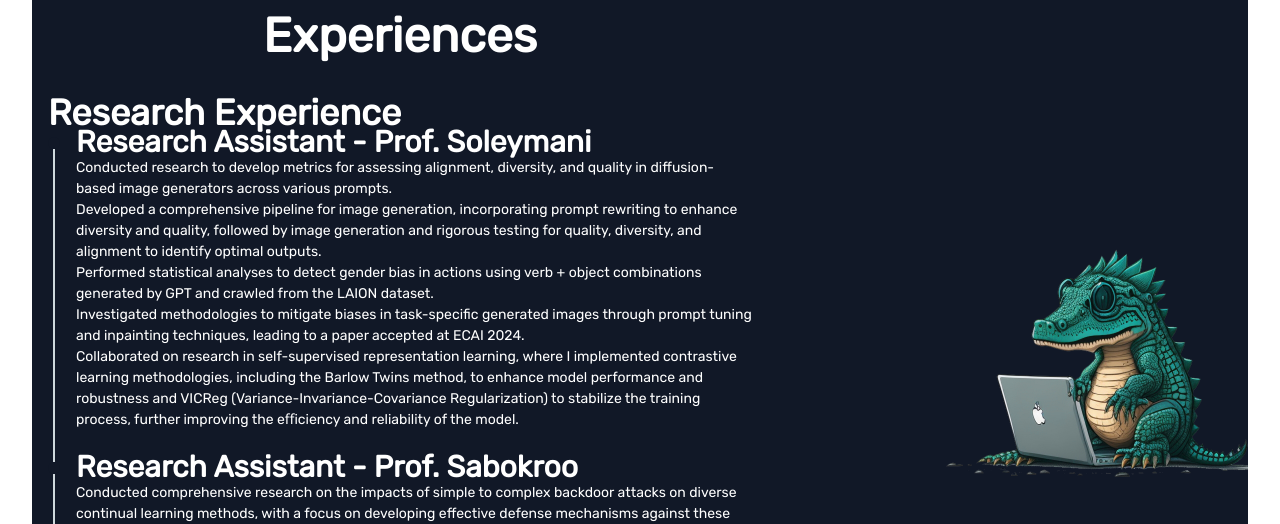
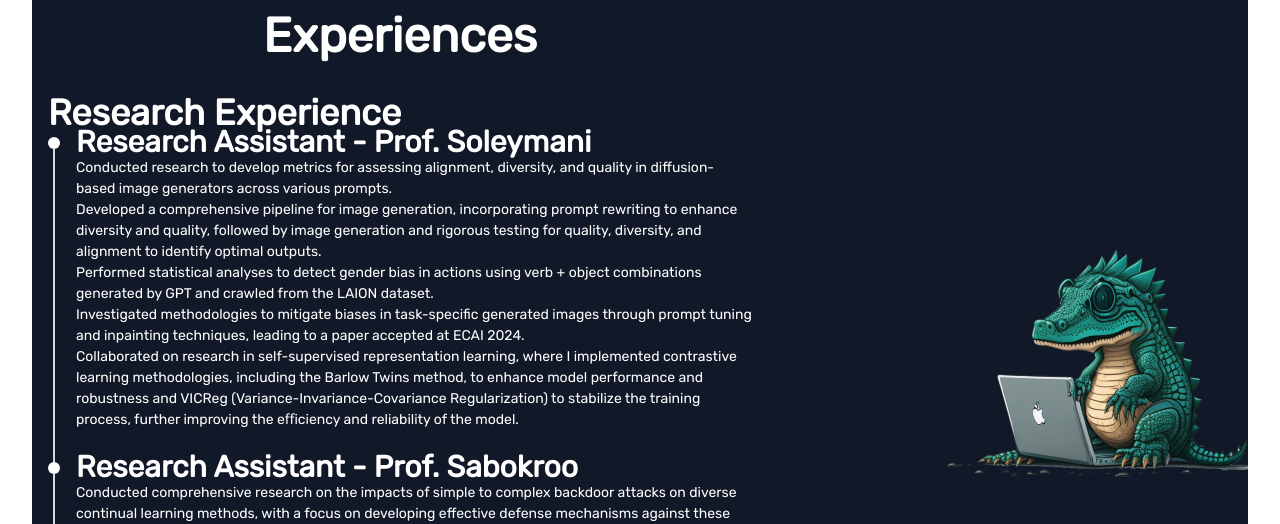
Before and after one commit to AlisaLC/alisalc.github.io, a React (Vite) app: page / in a window 1280 px wide. Shown: the part 2020-2544 px from the top of the page. Built offline with nearby package versions, Linux system fonts and the light colour scheme.

Commit message:
fixed icon color

```diff
--- a/src/components/landing/Landing.tsx
+++ b/src/components/landing/Landing.tsx
@@ -107,7 +107,7 @@ function Landing() {
           <TimelineItem>
             <TimelineConnector />
             <TimelineHeader className="h-3">
-              <TimelineIcon />
+              <TimelineIcon color="white" />
               <Typography variant="h3" color="white" className="text-left">
                 Research Assistant - Prof. Soleymani
               </Typography>
@@ -133,7 +133,7 @@ function Landing() {
           <TimelineItem>
             <TimelineConnector />
             <TimelineHeader className="h-3">
-              <TimelineIcon />
+              <TimelineIcon color="white" />
               <Typography variant="h3" color="white" className="text-left">
                 Research Assistant - Prof. Sabokroo
               </Typography>
```
